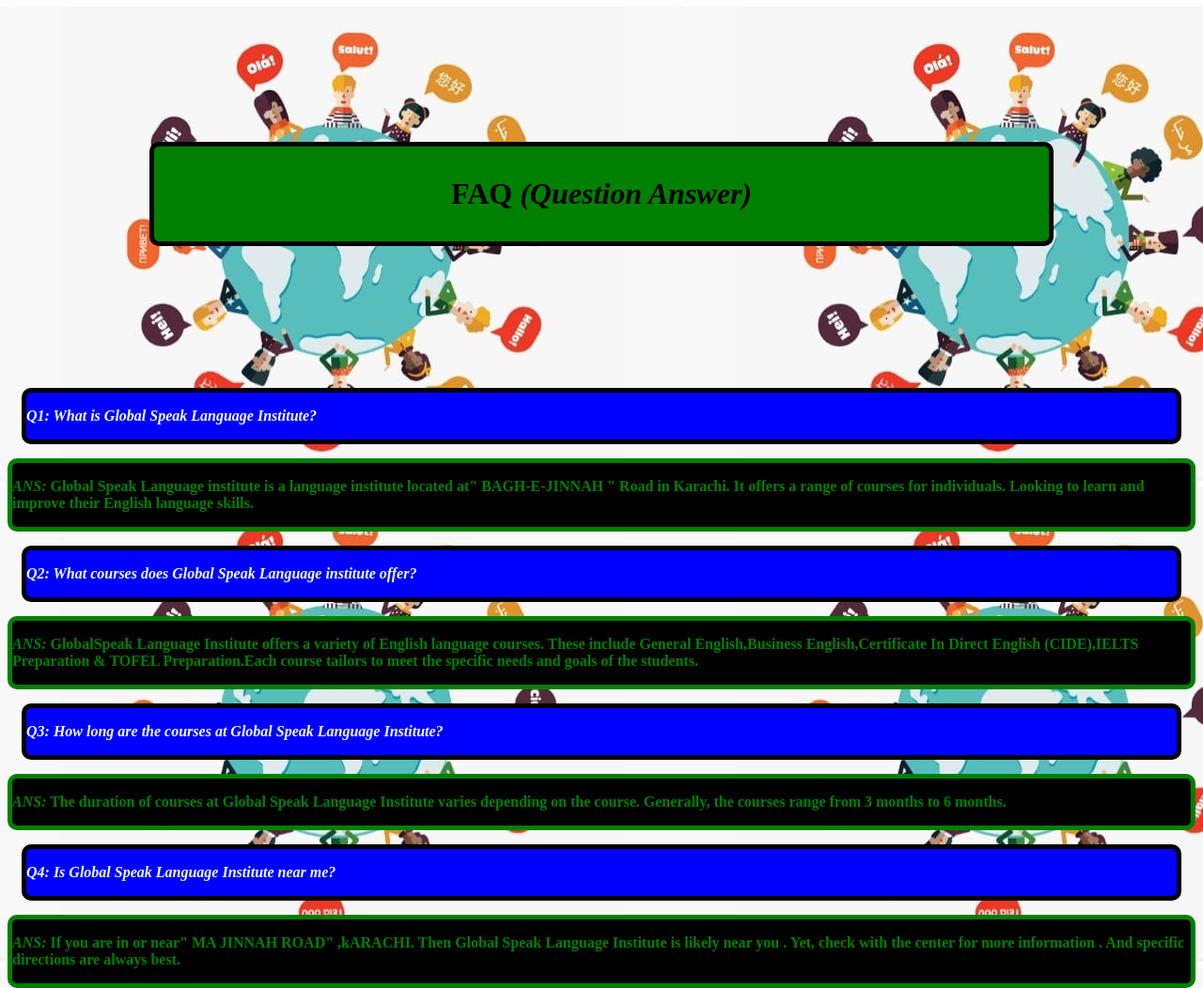
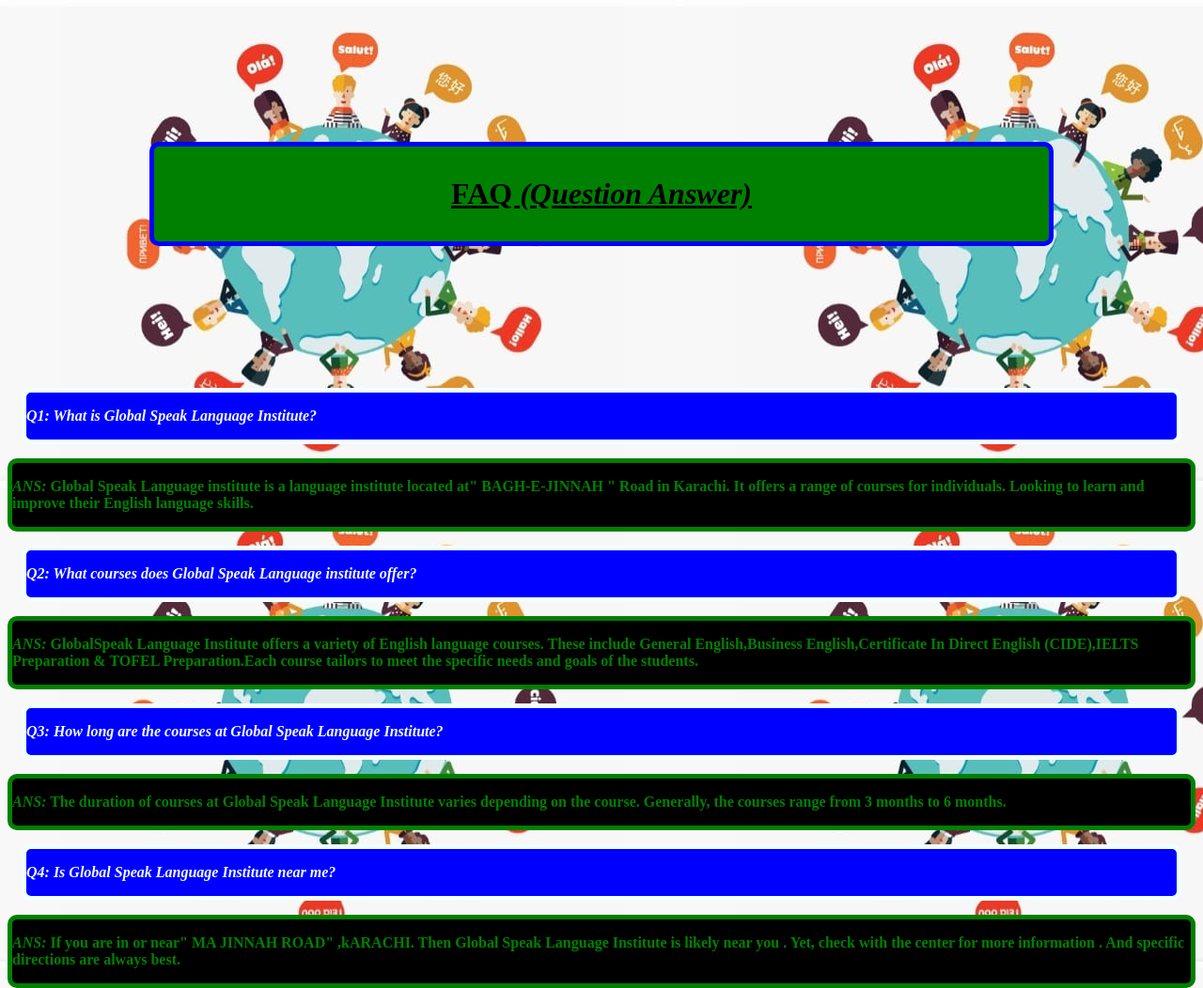
Before and after one commit to Yamna-Shaigan/final, a plain HTML site: page question.html in a window 1280 px wide. Shown: the top 1052 px of the page at 94% size. Drawn offline with Linux system fonts and the light colour scheme.

Commit message:
first commit

```diff
--- a/question.css
+++ b/question.css
@@ -1,16 +1,17 @@
 .first { background-color: green;
 color: black;
 border-style: solid;
-border-color: black;
+border-color: blue;
 border-width: 5px;
 border-radius: 10px;
 margin: 4cm;
 
 }
-.question { background-color: blue;
+.question {
     color: azure;
+    background-color: blue;
     border-style: solid;
-     border-color: black;
+
     border-width: 5px;
     border-radius: 10px;
     margin: 15px;
--- a/question.html
+++ b/question.html
@@ -7,7 +7,7 @@
     <link rel=" stylesheet" href="question.css">
 </head>
 <body>
-    <div class=" first"> <h1> <p> <center> <b> FAQ <i> (Question Answer)</i></b></center></p></h1></div>
+    <div class=" first"> <h1> <p> <center><u><b> FAQ <i> (Question Answer)</i></b> </u></center></p></h1></div>
    <div class="question"> <p> <b> <i> Q1: What is Global Speak Language Institute?</i> </b></p></div>
   <div class=" Answer"> <p><b><i> ANS:</i> Global Speak  Language institute is a language institute located at" BAGH-E-JINNAH " Road in Karachi. It offers a range of courses for individuals. Looking to learn and improve their English language skills.</b></p></div>
   <div class=" question"> <p> <b> <i> Q2: What courses does Global Speak Language institute offer?</i></b></p></div>
```
